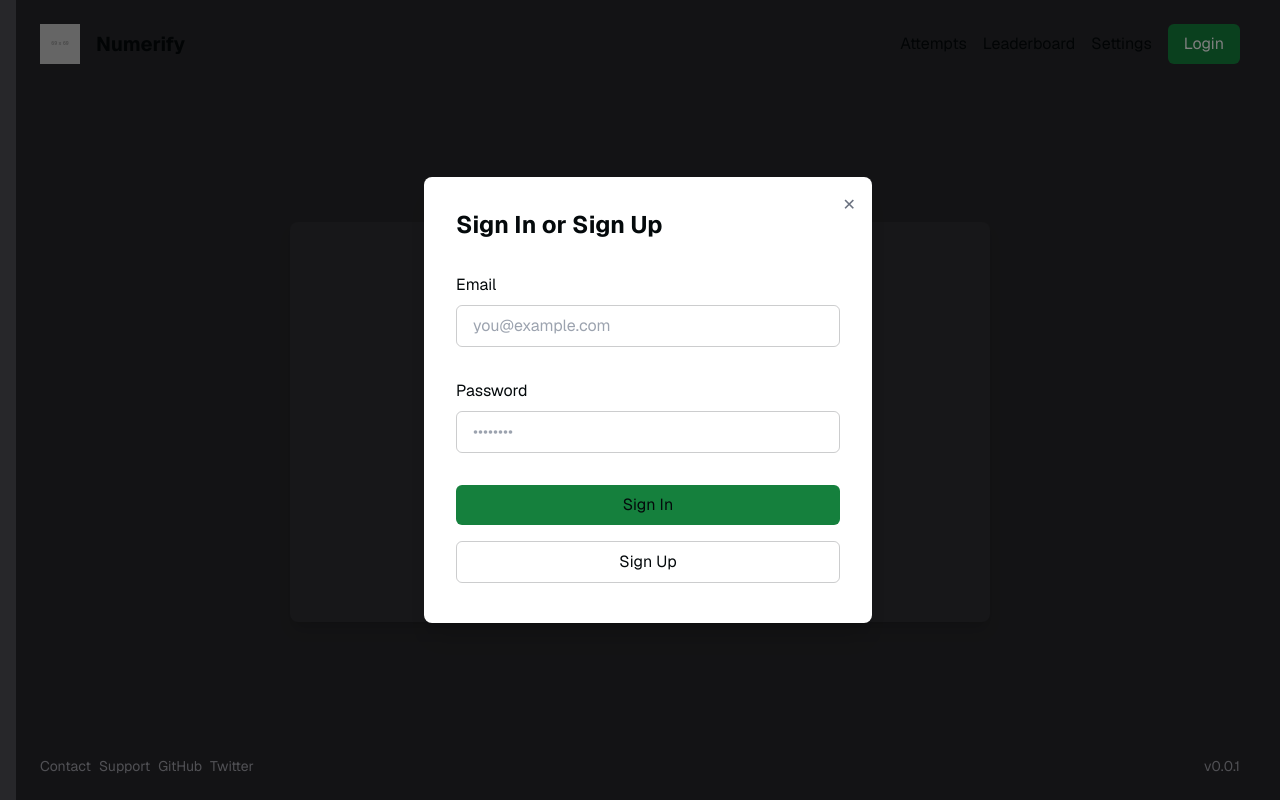
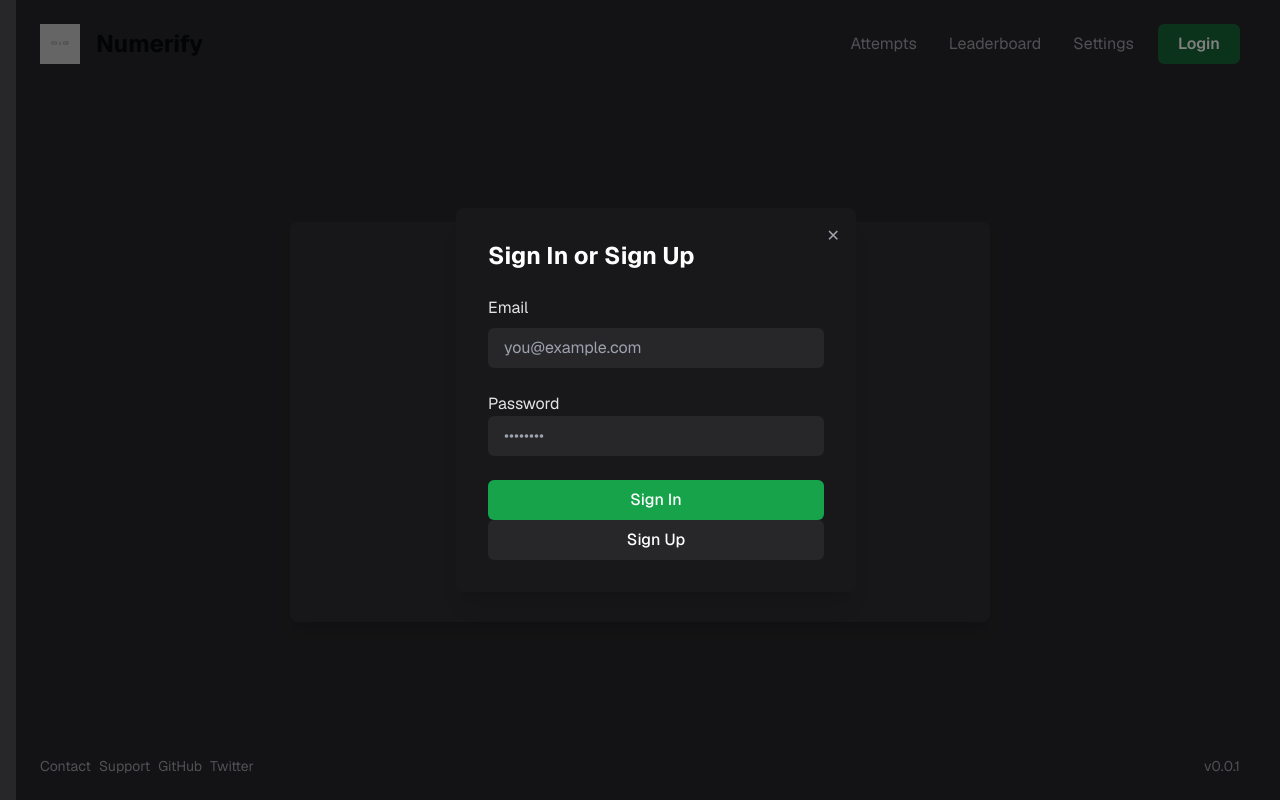
Before and after one commit to Gym-Bros-Programs/banana-math, a Next.js app: page / in a window 1280 px wide. Both pictures are taken after a click on the button "Login". Built offline with nearby package versions, Linux system fonts and the light colour scheme; no server answers.

Commit message:
Fixed functionality

```diff
--- a/app/auth/actions.tsx
+++ b/app/auth/actions.tsx
@@ -1,4 +1,3 @@
-// login/actions.tsx
 "use server"
 
 import { headers } from "next/headers"
@@ -28,27 +27,6 @@ export async function signUp(formData: FormData) {
   const password = formData.get("password") as string
   const supabase = createClient()
 
-  // Validate password
-  const messages = []
-  if (password.length < 8) {
-    messages.push("Password must be at least 8 characters")
-  }
-  if (!/[a-z]/.test(password)) {
-    messages.push("Password must contain a lowercase letter")
-  }
-  if (!/[A-Z]/.test(password)) {
-    messages.push("Password must contain an uppercase letter")
-  }
-  if (!/[0-9]/.test(password)) {
-    messages.push("Password must contain a number")
-  }
-  if (!/[!@#$%^&*]/.test(password)) {
-    messages.push("Password must contain a special character")
-  }
-  if (messages.length > 0) {
-    return { error: messages.join(", ") }
-  }
-
   const { error } = await supabase.auth.signUp({
     email,
     password,
--- a/components/AuthButton.tsx
+++ b/components/AuthButton.tsx
@@ -1,22 +1,50 @@
 "use client"
 
+import { useRouter } from "next/navigation"
 import { useState } from "react"
 
-import LoginModal from "@/components/auth/login-modal"
+import { createClient } from "@/utils/supabase/client"
 
-export default function AuthButton() {
+import LoginModal from "./auth/login-modal"
+
+export default function AuthButton({ session }: { session: any }) {
   const [showLogin, setShowLogin] = useState(false)
+  const router = useRouter()
+
+  const handleSignOut = async () => {
+    const supabase = createClient()
+    await supabase.auth.signOut()
+    router.refresh()
+  }
+
+  if (session?.user) {
+    return (
+      <div className="flex items-center gap-4">
+        <span className="text-sm text-zinc-200">Hello, {session.user.email}</span>
+        <button onClick={handleSignOut} className="text-sm text-zinc-400 hover:text-zinc-200">
+          Logout
+        </button>
+      </div>
+    )
+  }
 
   return (
     <>
       <button
         onClick={() => setShowLogin(true)}
-        className="bg-green-700 hover:bg-green-600 rounded-md px-4 py-2 text-white"
+        className="bg-green-800 hover:bg-green-700 rounded-md px-5 py-2 text-white font-semibold"
       >
         Login
       </button>
 
-      <LoginModal isOpen={showLogin} onClose={() => setShowLogin(false)} />
+      <LoginModal
+        isOpen={showLogin}
+        onClose={() => setShowLogin(false)}
+        onSuccess={() => {
+          setShowLogin(false)
+          router.refresh()
+        }}
+      />
     </>
   )
 }
--- a/components/Navbar.tsx
+++ b/components/Navbar.tsx
@@ -2,10 +2,14 @@ import Image from "next/image"
 import Link from "next/link"
 
 import AuthButton from "./AuthButton"
+import { getSession } from "./auth/auth-utils"
 
-const TEXT_CLASS = "your-text-class" // replace with your actual class
+const TEXT_CLASS = "text-zinc-400 hover:text-zinc-200 transition-colors text-l p-2"
 
-const Navbar = ({ isSupabaseConnected }: { isSupabaseConnected: boolean }) => (
+export default async function Navbar({ isSupabaseConnected }: { isSupabaseConnected: boolean }) {
+  const session = await getSession()
+
+  return (
     <nav className="w-full flex items-center justify-between">
       <div className="flex items-center space-x-4">
         <Image
@@ -15,7 +19,7 @@ const Navbar = ({ isSupabaseConnected }: { isSupabaseConnected: boolean }) => (
           height={69}
           className="size-10"
         />
-      <span className="text-xl font-bold">Numerify</span>
+        <span className="text-2xl font-bold">Numerify</span>
       </div>
       <div className="flex items-center space-x-4">
         <Link href="/attempts" className={TEXT_CLASS}>
@@ -25,9 +29,8 @@ const Navbar = ({ isSupabaseConnected }: { isSupabaseConnected: boolean }) => (
           Leaderboard
         </Link>
         <button className={TEXT_CLASS}>Settings</button>
-      {isSupabaseConnected && <AuthButton />}
+        {isSupabaseConnected && <AuthButton session={session} />}
       </div>
     </nav>
   )
-
-export default Navbar
+}
--- /dev/null
+++ b/components/auth/auth-utils.tsx
@@ -0,0 +1,18 @@
+"use server"
+
+import { createClient } from "@/utils/supabase/server"
+
+export async function getSession() {
+  const supabase = createClient()
+  try {
+    const {
+      data: { session },
+      error
+    } = await supabase.auth.getSession()
+    if (error) throw error
+    return session
+  } catch (error) {
+    console.error("Error:", error)
+    return null
+  }
+}
--- a/components/auth/login-modal.tsx
+++ b/components/auth/login-modal.tsx
@@ -1,12 +1,17 @@
-//login/login-modal.tsx
 "use client"
 
 import { useState, useTransition } from "react"
 
-import { signIn, signUp } from "../../app/auth/actions"
-import { SubmitButton } from "../../app/auth/submit-button"
+import { signIn, signUp } from "@/app/auth/actions"
+import { SubmitButton } from "@/app/auth/submit-button"
 
-const LoginModal = ({ isOpen, onClose }: { isOpen: boolean; onClose: () => void }) => {
+interface LoginModalProps {
+  isOpen: boolean
+  onClose: () => void
+  onSuccess: () => void
+}
+
+const LoginModal = ({ isOpen, onClose, onSuccess }: LoginModalProps) => {
   const [error, setError] = useState<string | null>(null)
   const [isPending, startTransition] = useTransition()
 
@@ -16,7 +21,7 @@ const LoginModal = ({ isOpen, onClose }: { isOpen: boolean; onClose: () => void
       if (result.error) {
         setError(result.error)
       } else {
-        onClose()
+        onSuccess()
       }
     })
   }
@@ -29,7 +34,7 @@ const LoginModal = ({ isOpen, onClose }: { isOpen: boolean; onClose: () => void
       } else {
         setError(result.message || null)
         if (result.success) {
-          setTimeout(onClose, 3000) // Close after 3 seconds if successful
+          setTimeout(onSuccess, 3000)
         }
       }
     })
@@ -38,52 +43,57 @@ const LoginModal = ({ isOpen, onClose }: { isOpen: boolean; onClose: () => void
   if (!isOpen) return null
 
   return (
-    <div className="fixed inset-0 bg-black bg-opacity-50 flex items-center justify-center z-50">
-      <div className="absolute inset-0" onClick={onClose} />
+    <div className="fixed inset-0 bg-black/50 flex items-center justify-center w-full">
+      <div className="absolute inset-0 w-full" onClick={onClose} />
       <div
-        className="bg-white dark:bg-gray-800 p-8 rounded-lg shadow-xl w-full max-w-md relative z-10"
+        className="bg-zinc-900 p-8 rounded-lg shadow-xl w-[400px] relative z-10"
         onClick={(e) => e.stopPropagation()}
       >
         <button
           onClick={onClose}
-          className="absolute right-4 top-4 text-gray-500 hover:text-gray-700"
+          className="absolute right-4 top-4 text-zinc-400 hover:text-zinc-300"
         >
           ✕
         </button>
 
-        <form className="flex flex-col w-full justify-center gap-2 text-foreground">
-          <h2 className="text-2xl font-bold mb-6">Sign In or Sign Up</h2>
+        <form className="flex flex-col gap-6">
+          <h2 className="text-2xl font-bold text-white">Sign In or Sign Up</h2>
 
-          <label className="text-md" htmlFor="email">
+          <div className="flex flex-col gap-2">
+            <label className="text-zinc-200" htmlFor="email">
               Email
             </label>
             <input
-            className="rounded-md px-4 py-2 bg-inherit border mb-6"
+              className="w-full rounded-md px-4 py-2 bg-zinc-800 text-white border-0 focus:ring-1 focus:ring-green-500 outline-none"
               name="email"
               placeholder="you@example.com"
               required
             />
+          </div>
 
-          <label className="text-md" htmlFor="password">
+          <div className="flex flex-col">
+            <label className="text-zinc-200" htmlFor="password">
               Password
             </label>
             <input
-            className="rounded-md px-4 py-2 bg-inherit border mb-6"
+              className="w-full rounded-md px-4 py-2 bg-zinc-800 text-white border-0 focus:ring-1 focus:ring-green-500 outline-none"
               type="password"
               name="password"
               placeholder="••••••••"
               required
             />
+          </div>
 
           {error && (
-            <div className="bg-red-100 border border-red-400 text-red-700 px-4 py-3 rounded relative mb-4">
+            <div className="bg-red-500/10 border border-red-500 text-red-200 px-4 py-3 rounded">
               {error}
             </div>
           )}
 
+          <div className="flex flex-col">
             <SubmitButton
               formAction={handleSignIn}
-            className="bg-green-700 rounded-md px-4 py-2 text-foreground mb-2"
+              className="w-full bg-green-600 hover:bg-green-500 rounded-md h-10 text-white font-medium transition-colors"
               pendingText="Signing In..."
               disabled={isPending}
             >
@@ -92,12 +102,13 @@ const LoginModal = ({ isOpen, onClose }: { isOpen: boolean; onClose: () => void
 
             <SubmitButton
               formAction={handleSignUp}
-            className="border border-foreground/20 rounded-md px-4 py-2 text-foreground mb-2"
+              className="w-full bg-zinc-800 hover:bg-zinc-700 rounded-md h-10 text-white font-medium transition-colors"
               pendingText="Signing Up..."
               disabled={isPending}
             >
               Sign Up
             </SubmitButton>
+          </div>
         </form>
       </div>
     </div>
```
Lines whose indentation alone changed are shown as unchanged.
